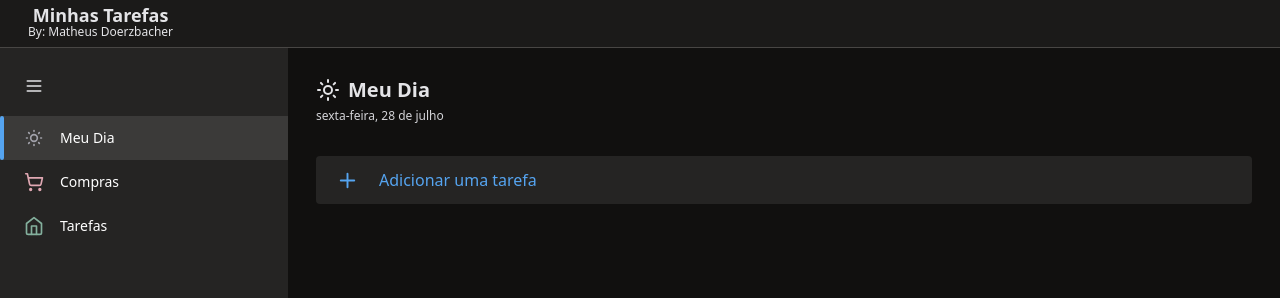
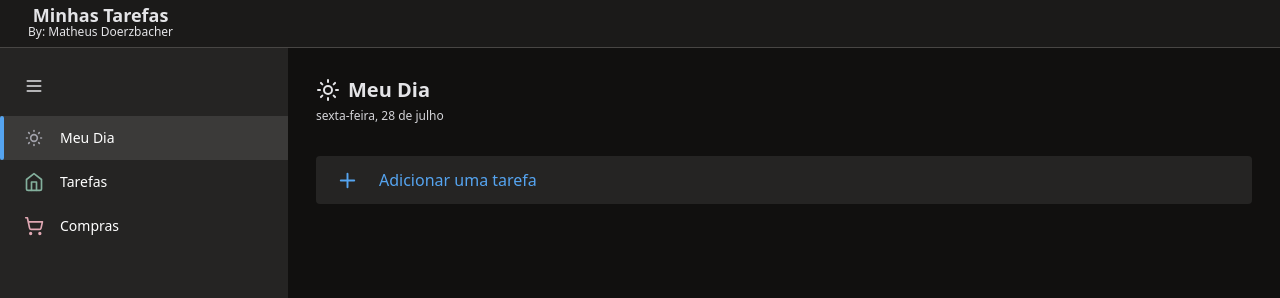
Before and after one commit to MathePlay/tarefas-to-do, a Next.js app: page / in a window 1280 px wide. Shown: the top 298 px of the page. Built offline with nearby package versions, Linux system fonts and the light colour scheme.

Commit message:
Alterações da Sidebar

```diff
--- a/src/components/Sidebar/Sidebar.jsx
+++ b/src/components/Sidebar/Sidebar.jsx
@@ -30,6 +30,15 @@ export default function Sidebar() {
                 esconderMenu={esconderMenu}
                 icon={<SunMedium size={20} className='text-zinc-400' />}
             />
+
+            <SidebarMenu
+                nome="Tarefas"
+                href="/tarefas"
+                esconderMenu={esconderMenu}
+                icon={<HomeIcon size={20}
+                className='text-home-color' />}
+            />
+
             <SidebarMenu
                 nome="Compras"
                 href="/compras"
@@ -38,13 +47,6 @@ export default function Sidebar() {
                 size={20}
                 className='text-star-color' />}
             />
-            <SidebarMenu
-                nome="Tarefas"
-                href="/tarefas"
-                esconderMenu={esconderMenu}
-                icon={<HomeIcon size={20}
-                className='text-home-color' />}
-            />
         </aside>
     )
 }
```
